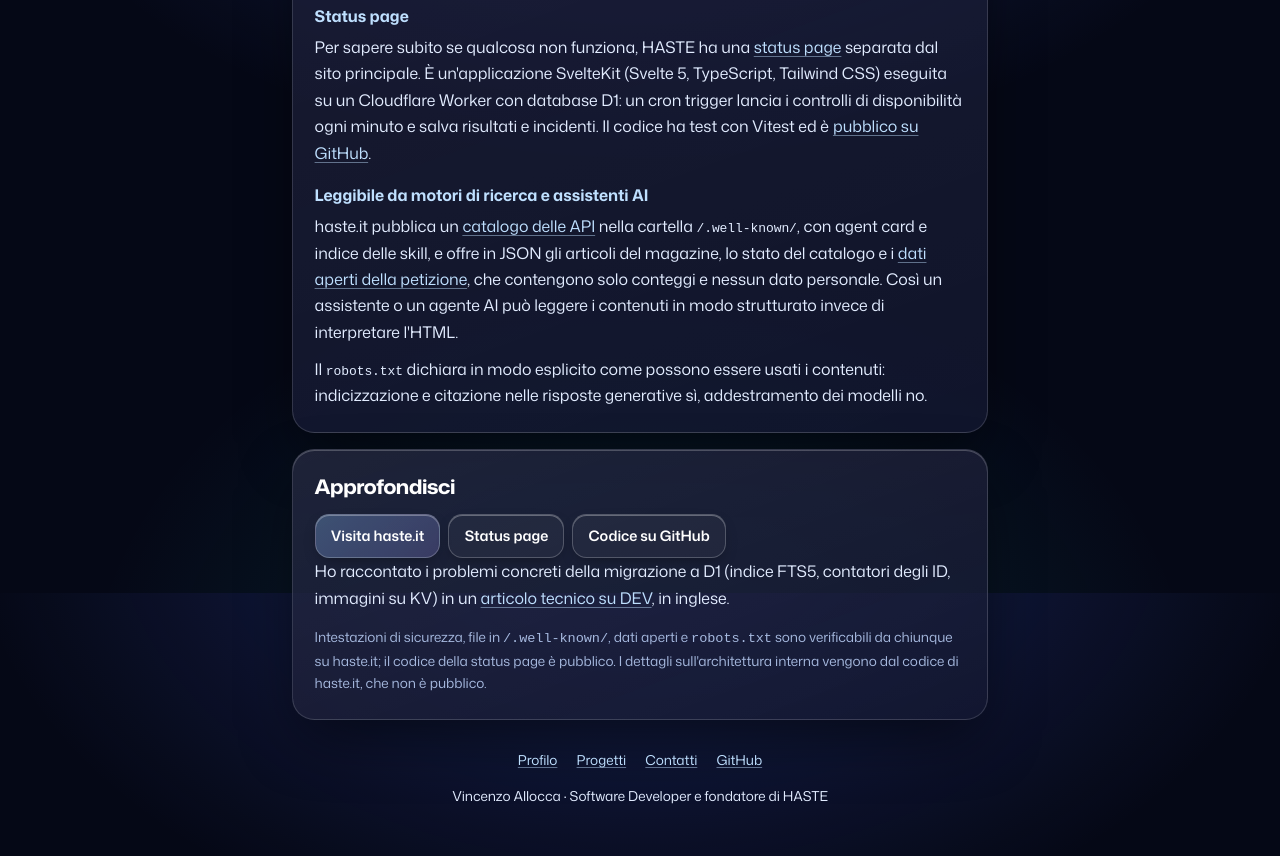
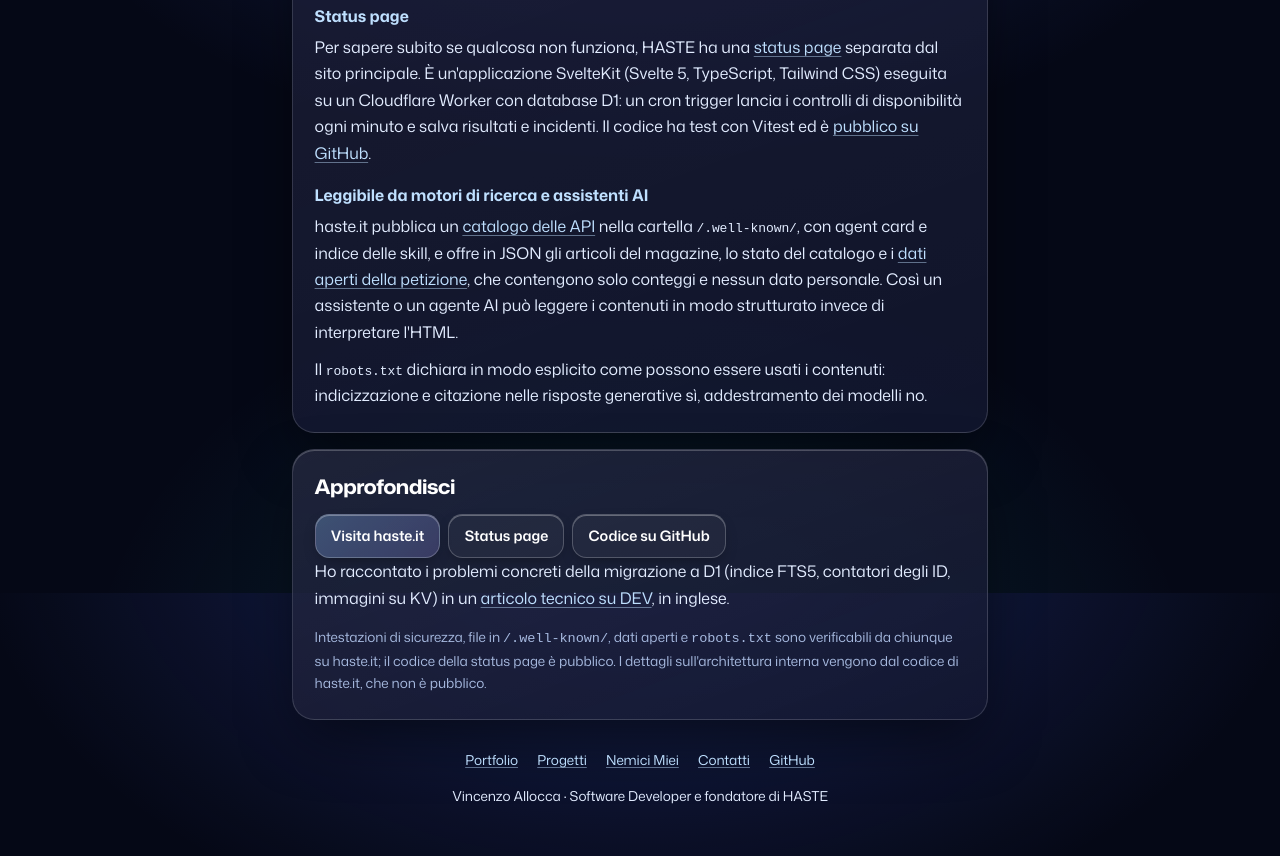
Before and after one commit to vincenzoallocca/portfolio, a plain HTML site: page progetti/haste/index.html in a window 1280 px wide. Shown: the part 2607-3463 px from the top of the page. Drawn offline with Linux system fonts and the light colour scheme.

Commit message:
seo: collegamenti tra i casi studio, "Portfolio" nel footer, dateCreated
- Footer delle sottopagine: il link alla home si chiama "Portfolio" e i due
  casi studio si collegano direttamente (prima solo tramite /progetti/,
  che è noindex).
- ProfilePage.dateCreated: data reale del primo commit (2025-10-22).

```diff
--- a/progetti/haste/index.html
+++ b/progetti/haste/index.html
@@ -197,8 +197,9 @@
   <footer>
     <nav aria-label="Link del sito">
       <ul>
-        <li><a href="/">Profilo</a></li>
+        <li><a href="/">Portfolio</a></li>
         <li><a href="/progetti/">Progetti</a></li>
+        <li><a href="/progetti/nemici-miei/">Nemici Miei</a></li>
         <li><a href="/#contatti">Contatti</a></li>
         <li><a href="https://github.com/vincenzoallocca" rel="noopener me">GitHub</a></li>
       </ul>
```
Also changed, not shown: index.html (+1 -0 lines), progetti/index.html (+1 -1 lines), progetti/nemici-miei/index.html (+2 -1 lines).
